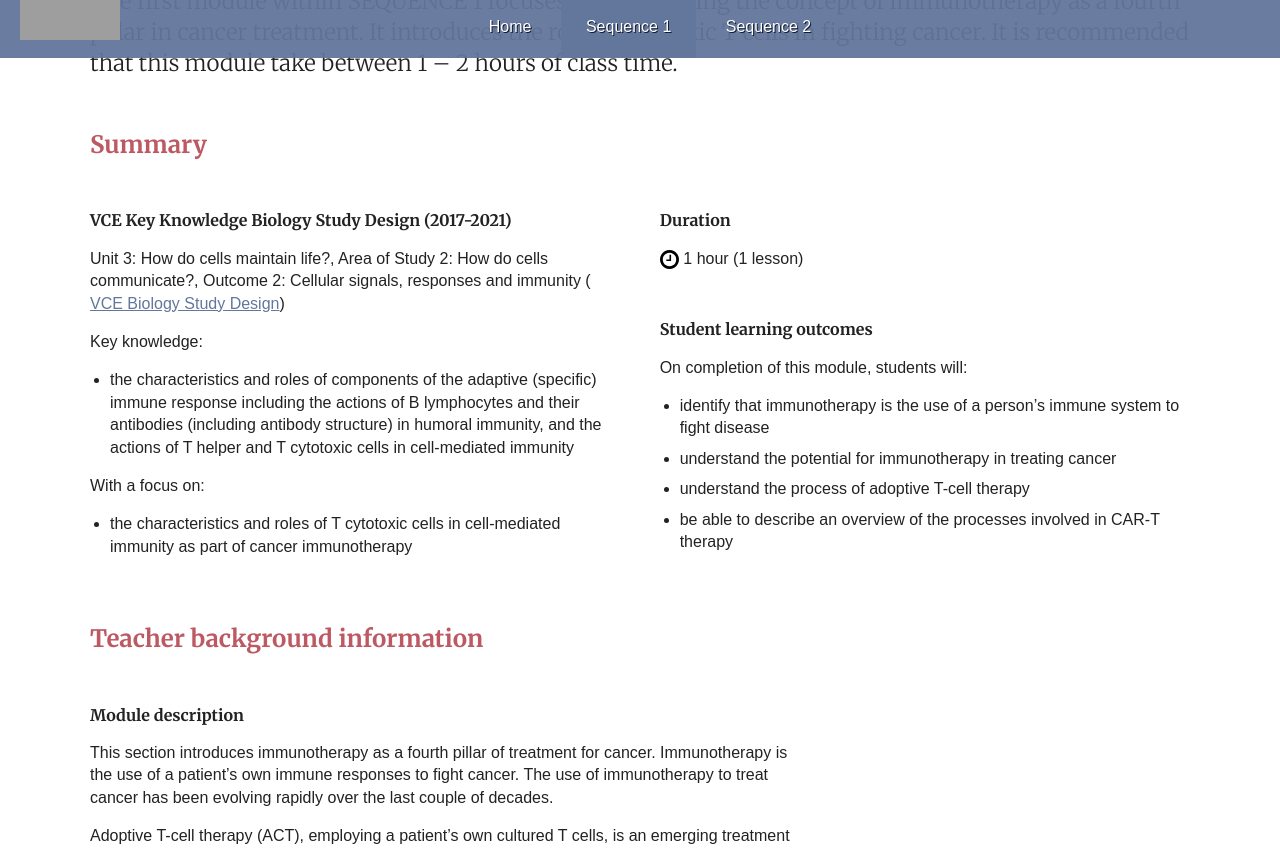
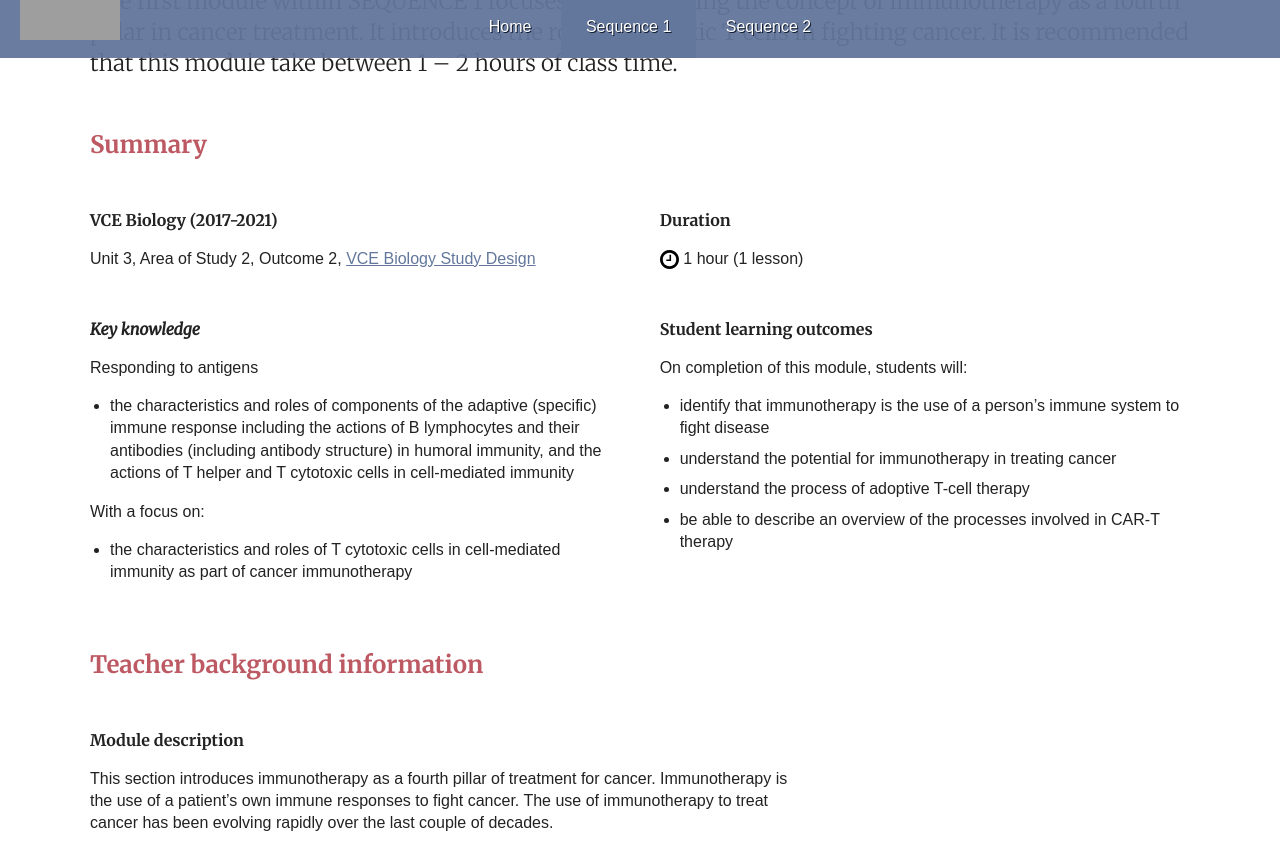
Before and after one commit to contemporaryVCEbiology/immunotherapy, a Jekyll site: the page built from sequence-one/index.html, in a window 1280 px wide and 900 px high, scrolled down 683 px, cut to the strip 50-900 px from the top of the window. Built offline with Jekyll 4.4.1, drawn with Linux system fonts in a browser that asks for light colours.

Commit message:
Mary edits

```diff
--- a/sequence-one/index.html
+++ b/sequence-one/index.html
@@ -20,9 +20,10 @@ parent: sequence-one
     <h3>Summary</h3>
     <div class="col-2max module-info">
         <div>
-            <h4>VCE Key Knowledge Biology Study Design (2017-2021)</h4>
-            <p>Unit 3: How do cells maintain life?, Area of Study 2: How do cells communicate?, Outcome 2: Cellular signals, responses and immunity (<a class="new-tab-warning" href="http://www.vcaa.vic.edu.au/Documents/vce/biology/BiologySD-2016.pdf" target="_blank">VCE Biology Study Design</a>)</p>
-            <p>Key knowledge:</p>
+            <h4>VCE Biology (2017-2021)</h4>
+            <p>Unit 3, Area of Study 2, Outcome 2, <a class="new-tab-warning" href="http://www.vcaa.vic.edu.au/Documents/vce/biology/BiologySD-2016.pdf" target="_blank">VCE Biology Study Design</a></p>
+            <h5>Key knowledge</h5>
+            <p>Responding to antigens</p>
             <ul>
                 <li>the characteristics and roles of components of the adaptive (specific) immune response including the actions of B lymphocytes and their antibodies (including antibody structure) in humoral immunity, and the actions of T helper and T cytotoxic cells in cell-mediated immunity</li>
             </ul>
@@ -102,10 +103,10 @@ parent: sequence-one
                 <div class="description">
                     <p>Stories of seemingly miraculous outcomes are coming from a growing field of cancer treatment called immunotherapy, a broad term that covers a range of treatments that harness patients’ immune systems to fight cancer. This article looks at a number of questions in relation to the effectiveness of immunotherapy.</p>
                 </div>
-                <a class="open" href="https://youtu.be/leRwEwCCzX4https://www.fredhutch.org/en/news/center-news/2016/03/6-questions-cancer-immunotherapy.html">Open</a>
+                <a class="open" href="https://www.fredhutch.org/en/news/center-news/2016/03/6-questions-cancer-immunotherapy.html">Open</a>
             </div>
             <div class="overlay">
-                <a class="open-new-tab" href="https://youtu.be/leRwEwCCzX4https://www.fredhutch.org/en/news/center-news/2016/03/6-questions-cancer-immunotherapy.html" target="_blank">Open in new tab</a>
+                <a class="open-new-tab" href="https://www.fredhutch.org/en/news/center-news/2016/03/6-questions-cancer-immunotherapy.html" target="_blank">Open in new tab</a>
             </div>
         </div>
         <div class="resource web">
```
Also changed, not shown: sequence-one/module2.html (+13 -8 lines), sequence-two/module2.html (+8 -4 lines).
